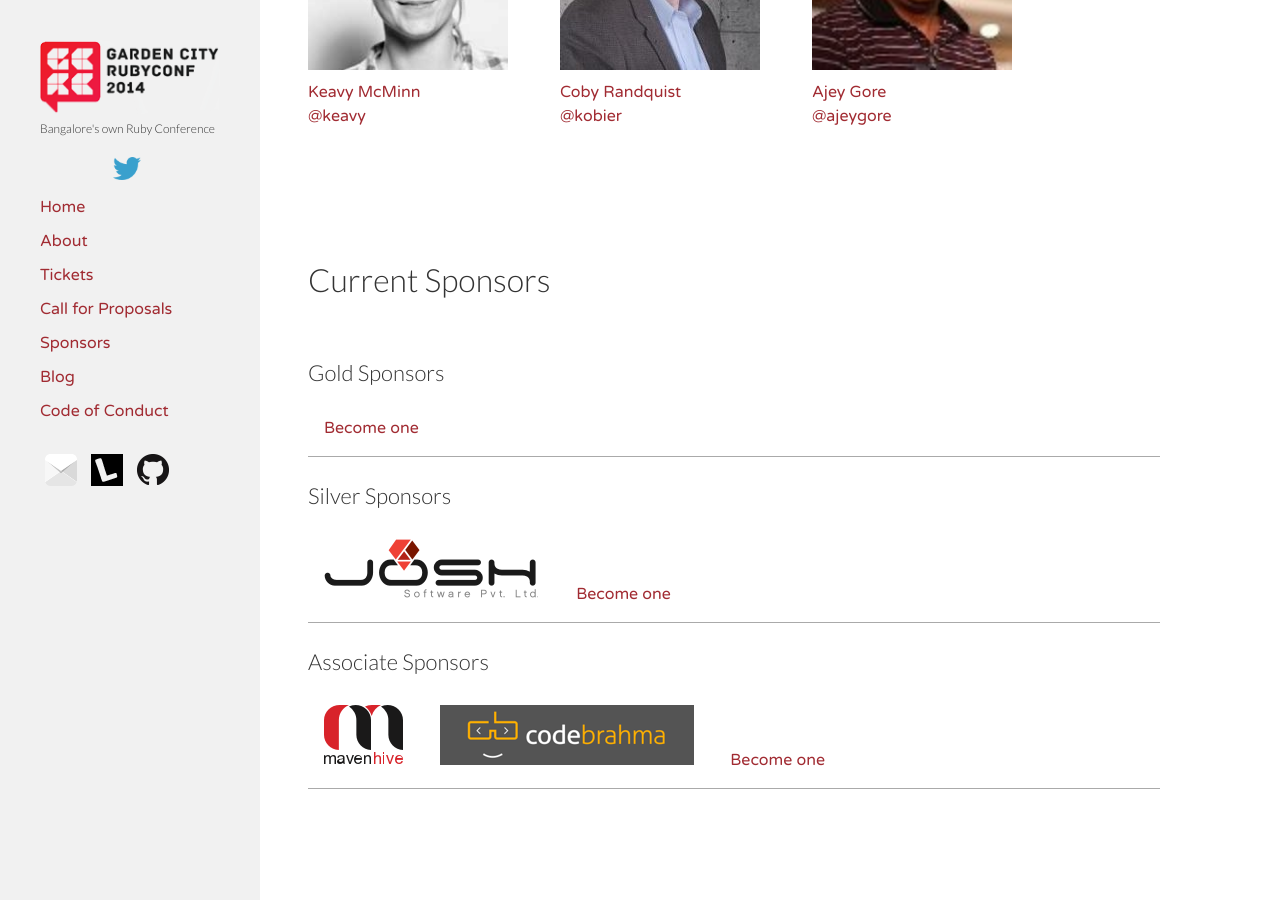
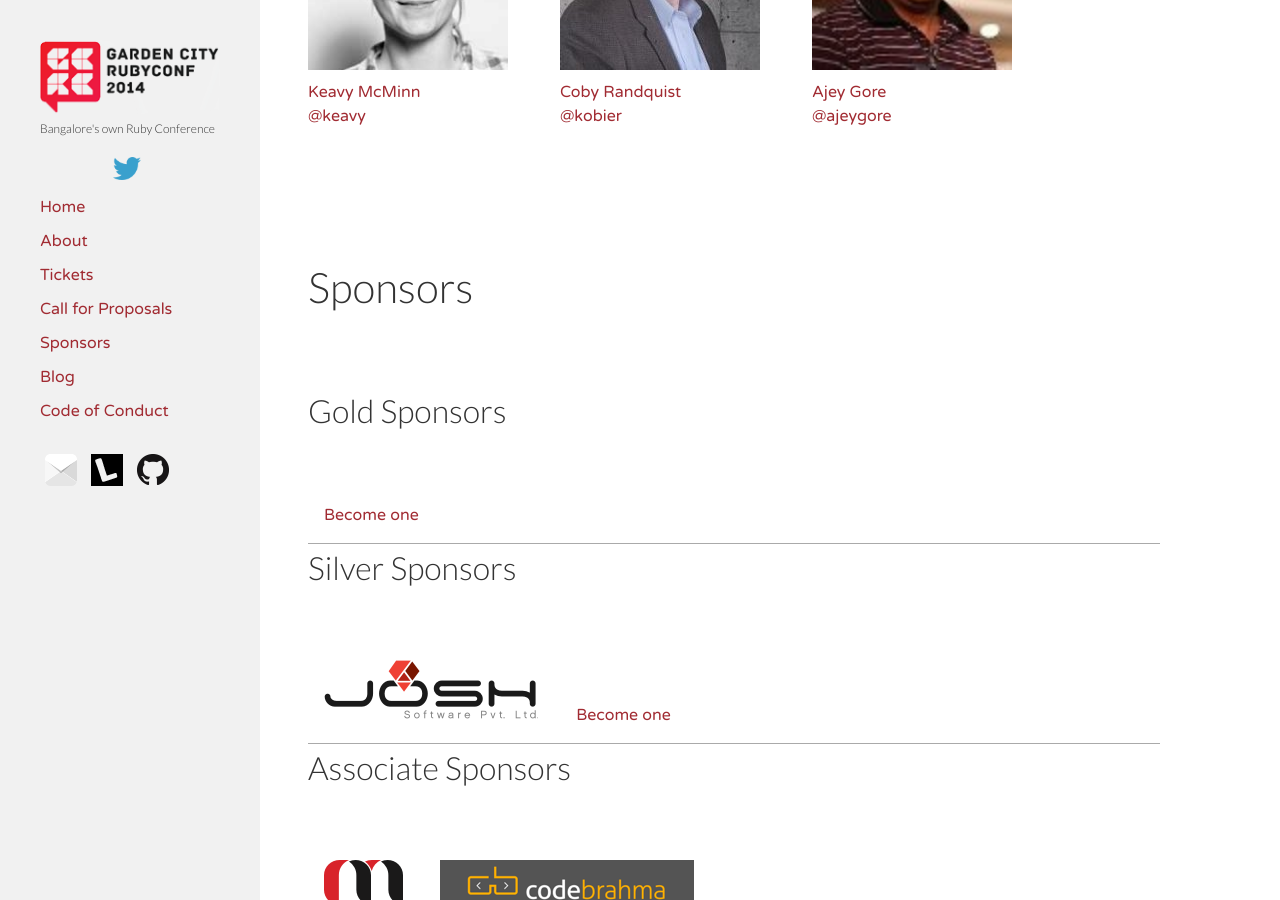
Before and after one commit to GardenCityRuby/GCRC2014, a Jekyll site: the page built from index.html, in a window 1280 px wide and 900 px high, scrolled down 831 px. Built offline with Jekyll 4.4.1, drawn with Linux system fonts in a browser that asks for light colours; nearby versions of some CDN libraries.

Commit message:
1. Sponsors section has equal weight as speakers. 2. "Current" in "Current Sponsors" is inappropriate.

```diff
--- a/_includes/sponsor-logo-grid.html
+++ b/_includes/sponsor-logo-grid.html
@@ -1,12 +1,12 @@
 <article id="sponsors">
-  <h3>Current Sponsors</h3>
-  <h4>Gold Sponsors</h4>
+  <h2>Sponsors</h2>
+  <h3>Gold Sponsors</h3>
   <ul>
     <li>
       <a href="/sponsors">Become one</a>
     </li>
   </ul>
-  <h4>Silver Sponsors</h4>
+  <h3>Silver Sponsors</h3>
   <ul>
     <li>
       <a href="//www.joshsoftware.com" target="_blank" id="josh_software" class="imagereplace">Josh Software</a>
@@ -15,7 +15,7 @@
       <a href="/sponsors">Become one</a>
     </li>
   </ul>
-  <h4>Associate Sponsors</h4>
+  <h3>Associate Sponsors</h3>
   <ul>
     <li>
       <a href="//www.mavenhive.in" id="maven_hive" target="_blank" class="imagereplace">MavenHive</a>
```
